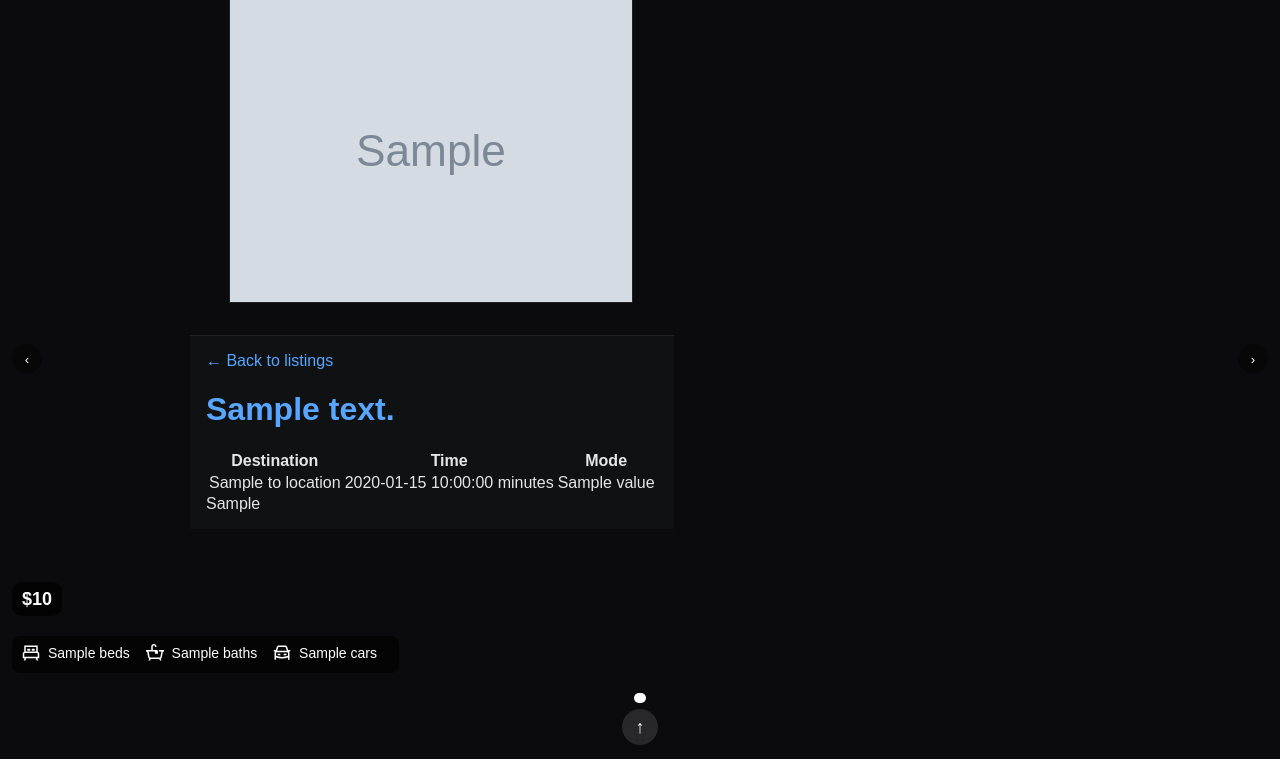
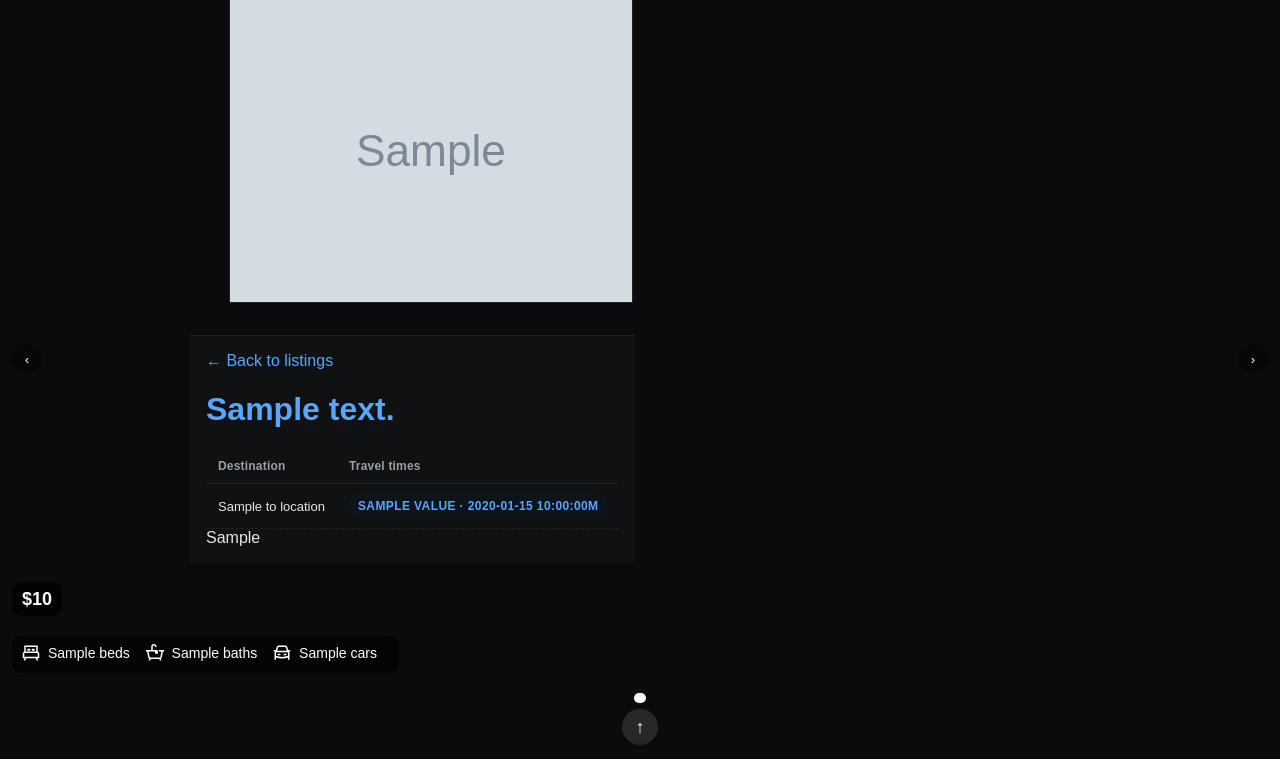
Before and after one commit to KnotATypo/Rent-Finder, a Flask app: template src/rent_finder/templates/listing.html in a window 1280 px wide. Shown: the part 41-800 px from the top of the page. Run offline with Flask 3, Linux system fonts and the light colour scheme; the template is opened without the code that fills it: most values are stand-ins (such as "Sample title", 1, 10 or a date in 2020); grey boxes marked "Sample" are stand-in pictures; parts of the project's set-up code (start-up, migrations or seed data) failed here and were passed over.

Commit message:
Compacted table

```diff
--- a/src/rent_finder/static/css/style.css
+++ b/src/rent_finder/static/css/style.css
@@ -287,3 +287,133 @@ body.listing-page {
         pointer-events: none;
     }
 }
+
+/* Travel-times table improvements: readable, compact, responsive */
+.travel-times {
+    width: 100%;
+    border-collapse: collapse;
+    margin-top: 8px;
+    font-size: 13px; /* slightly smaller for compactness */
+    color: var(--text);
+    background: transparent;
+}
+
+.travel-times thead th {
+    text-align: left;
+    padding: 8px 10px;
+    font-weight: 700;
+    color: var(--muted);
+    font-size: 12px;
+    letter-spacing: 0.2px;
+    border-bottom: 1px solid var(--border);
+}
+
+.travel-times tbody td {
+    padding: 8px 10px;
+    vertical-align: middle;
+    border-bottom: 1px dashed var(--border);
+}
+
+.travel-times__badges {
+    display: flex;
+    gap: 8px;
+    flex-wrap: wrap;
+    align-items: center;
+}
+
+/* Compact mode badge */
+.travel-times .mode-badge {
+    display: inline-block;
+    padding: 4px 8px;
+    border-radius: 999px;
+    font-size: 12px;
+    font-weight: 600;
+    color: var(--accent);
+    background: rgba(5, 85, 150, 0.06);
+    border: 1px solid rgba(5, 85, 150, 0.08);
+    text-transform: uppercase;
+    letter-spacing: 0.4px;
+}
+
+/* Per-mode color tweaks */
+.travel-times .mode-badge--pt {
+    color: #0b5fff; /* blue */
+    background: rgba(11, 95, 255, 0.06);
+    border-color: rgba(11, 95, 255, 0.12);
+}
+
+.travel-times .mode-badge--bike {
+    color: #0aa65a; /* green */
+    background: rgba(10, 166, 90, 0.06);
+    border-color: rgba(10, 166, 90, 0.12);
+}
+
+.travel-times .mode-badge--car {
+    color: #d97a00; /* orange */
+    background: rgba(217, 122, 0, 0.06);
+    border-color: rgba(217, 122, 0, 0.12);
+}
+
+.dark .travel-times .mode-badge--pt {
+    background: rgba(88, 166, 255, 0.06);
+    border-color: rgba(88, 166, 255, 0.12);
+}
+.dark .travel-times .mode-badge--bike {
+    background: rgba(46, 204, 113, 0.04);
+    border-color: rgba(46, 204, 113, 0.08);
+}
+.dark .travel-times .mode-badge--car {
+    background: rgba(255, 165, 64, 0.04);
+    border-color: rgba(255, 165, 64, 0.08);
+}
+
+/* Slightly closer zebra striping for compact rows */
+.travel-times tbody tr:nth-child(even) {
+    background: rgba(0, 0, 0, 0.02);
+}
+.dark .travel-times tbody tr:nth-child(even) {
+    background: rgba(255, 255, 255, 0.01);
+}
+
+/* Responsive: collapse into stacked items on very small screens */
+@media (max-width: 640px) {
+    .travel-times {
+        font-size: 14px;
+    }
+
+    .travel-times thead {
+        display: none;
+    }
+
+    .travel-times tbody tr {
+        display: block;
+        padding: 6px 0;
+        border-bottom: 1px solid var(--border);
+    }
+
+    .travel-times tbody td {
+        display: flex;
+        justify-content: space-between;
+        padding: 6px 0;
+        border: none;
+    }
+
+    .travel-times tbody td::before {
+        content: attr(data-label);
+        color: var(--muted);
+        margin-right: 12px;
+        font-weight: 700;
+    }
+
+    .travel-times__badges {
+        justify-content: flex-end;
+    }
+}
+
+/* Small utility tweak: keep the table visually compact on desktop */
+@media (min-width: 700px) {
+    .travel-times thead th,
+    .travel-times tbody td {
+        padding: 10px 12px;
+    }
+}
--- a/src/rent_finder/templates/listing.html
+++ b/src/rent_finder/templates/listing.html
@@ -1,5 +1,5 @@
 <!doctype html>
-<html class="dark">
+<html lang="en" class="dark">
 <head>
     <meta charset="utf-8"/>
     <meta name="viewport" content="width=device-width, initial-scale=1">
@@ -18,7 +18,7 @@
         <button class="carousel-next" aria-label="Next">›</button>
 
         <!-- Caption overlaid above the dots and pinned to the left -->
-        <div class="carousel-footer" role="contentinfo" aria-label="Listing image caption">
+        <footer class="carousel-footer" aria-label="Listing image caption">
             <div class="carousel-footer__price">${{ listing.price }}</div>
             <p class="carousel-footer__text">
                 <span>
@@ -49,11 +49,11 @@
                               fill="currentColor"></path>
                     </svg>
                         <span>{{ listing.address_id.cars }}</span>
-                </span>
+                 </span>
 
 
-            </p>
-        </div>
+             </p>
+        </footer>
 
         <div class="carousel-dots">
             {% for _ in image_urls %}
@@ -72,16 +72,21 @@
             <thead>
                 <tr>
                     <th>Destination</th>
-                    <th>Time</th>
-                    <th>Mode</th>
+                    <th>Travel times</th>
                 </tr>
             </thead>
             <tbody>
-                {% for travel_time in travel_times %}
+                {# Group travel_times by the destination name so each destination is a single row #}
+                {% for group in travel_times|groupby('to_location.name') %}
                     <tr>
-                        <td>{{ travel_time.to_location.name }}</td>
-                        <td>{{ travel_time.travel_time }} minutes</td>
-                        <td>{{ travel_time.travel_mode.value }}</td>
+                        <td data-label="Destination">{{ group.grouper }}</td>
+                        <td data-label="Travel times">
+                            <div class="travel-times__badges">
+                                {% for tt in group.list|sort(attribute='travel_time') %}
+                                    <span class="mode-badge mode-badge--{{ tt.travel_mode.name|lower }}" title="{{ tt.travel_mode.value }}: {{ tt.travel_time }} minutes">{{ tt.travel_mode.value }} · {{ tt.travel_time }}m</span>
+                                {% endfor %}
+                            </div>
+                        </td>
                     </tr>
                 {% endfor %}
             </tbody>
```
